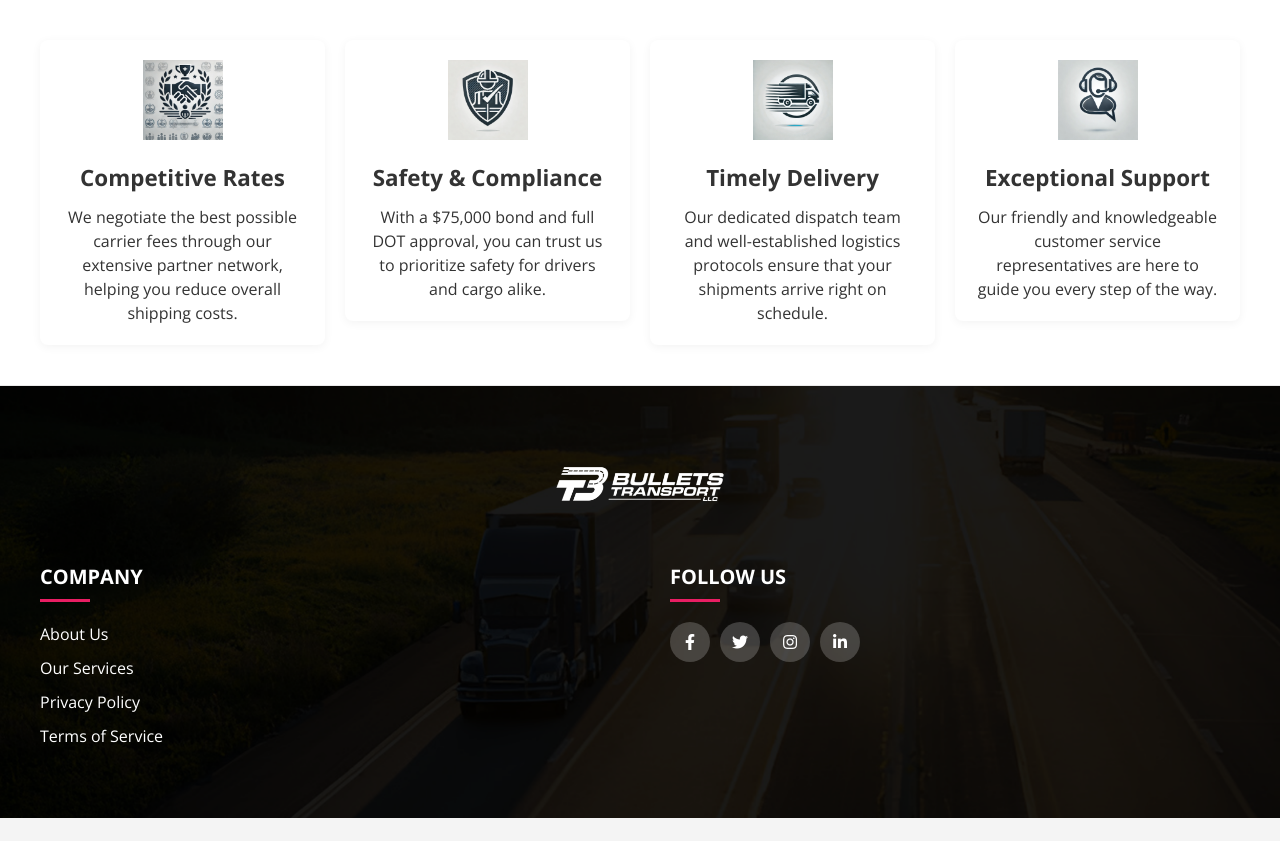
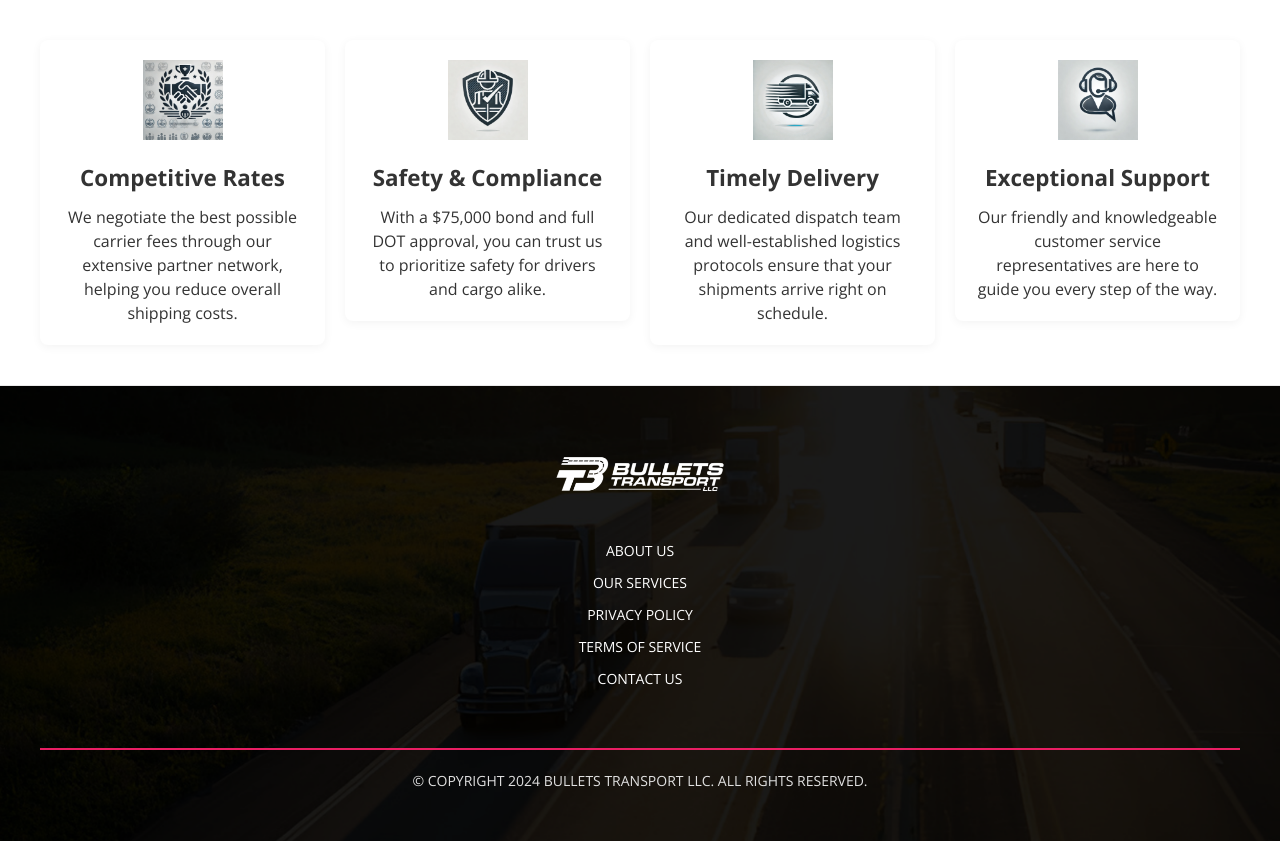
Before and after one commit to omoqbel1/bullet, a Django app: page /about/ in a window 1280 px wide. Shown: the part 1218-2059 px from the top of the page. Before the commit the page ends 2036 px from the top, so only its background shows below. Run offline with Django 4.2, Linux system fonts and the light colour scheme.

Commit message:
Update footer.html

```diff
--- a/crm1/accounts/templates/accounts/footer.html
+++ b/crm1/accounts/templates/accounts/footer.html
@@ -16,36 +16,23 @@
         .footer {
             background: url('/static/accounts/images/banner_07.png') no-repeat center center/cover;
             color: #fff;
-            padding: 60px 20px;
+            padding: 50px 20px;
             position: relative;
         }
 
-        /* Remove the dark overlay */
-        /* .footer::before {
-            content: "";
-            position: absolute;
-            inset: 0;
-            background: rgba(0,0,0,0.5);
-        } */
-
         .footer-content {
-            position: relative;
             max-width: 1200px;
             margin: 0 auto;
-            z-index: 1;
             display: flex;
             flex-direction: column;
             align-items: center;
-        }
-
-        .footer-logo {
-            margin-bottom: 40px;
+            text-align: center;
         }
 
         .footer-logo img {
             max-width: 200px;
             height: auto;
-            display: block;
+            margin-bottom: 20px;
         }
 
         .footer-columns {
@@ -54,29 +41,7 @@
             flex-wrap: wrap;
             justify-content: center;
             gap: 60px;
-        }
-
-        .footer-col {
-            flex: 1;
-            min-width: 220px;
-        }
-
-        .footer-col h4 {
-            font-size: 20px;
-            text-transform: uppercase;
             margin-bottom: 20px;
-            position: relative;
-            padding-bottom: 10px;
-        }
-
-        .footer-col h4::after {
-            content: '';
-            position: absolute;
-            left: 0;
-            bottom: 0;
-            width: 50px;
-            height: 3px;
-            background: #e91e63;
         }
 
         .footer-col ul {
@@ -86,13 +51,14 @@
         }
 
         .footer-col ul li {
-            margin-bottom: 10px;
+            margin-bottom: 8px;
         }
 
         .footer-col ul li a {
             color: #ffffff;
             text-decoration: none;
-            font-size: 16px;
+            font-size: 14px;
+            text-transform: uppercase;
             transition: color 0.3s ease;
         }
 
@@ -100,26 +66,16 @@
             color: #e91e63;
         }
 
-        .social-links {
-            display: flex;
-            gap: 10px;
+        .footer-divider {
+            width: 100%;
+            height: 2px;
+            background-color: #e91e63;
+            margin: 30px 0 20px;
         }
 
-        .social-links a {
-            display: flex;
-            align-items: center;
-            justify-content: center;
-            color: #ffffff;
-            background: rgba(255,255,255,0.2);
-            width: 40px;
-            height: 40px;
-            border-radius: 50%;
-            transition: background 0.3s ease, color 0.3s ease;
-        }
-
-        .social-links a:hover {
-            background: #ffffff;
-            color: #24262b;
+        .footer-copyright {
+            font-size: 14px;
+            color: #e0e0e0;
         }
 
         @media (max-width: 767px) {
@@ -139,23 +95,18 @@
             </div>
             <div class="footer-columns">
                 <div class="footer-col">
-                    <h4>company</h4>
                     <ul>
-                        <li><a href="/about/">About Us</a></li>
-                        <li><a href="/services/">Our Services</a></li>
-                        <li><a href="/privacy/">Privacy Policy</a></li>
-                        <li><a href="/tos/">Terms of Service</a></li>
+                        <li><a href="/about/">ABOUT US</a></li>
+                        <li><a href="/services/">OUR SERVICES</a></li>
+                        <li><a href="/privacy/">PRIVACY POLICY</a></li>
+                        <li><a href="/tos/">TERMS OF SERVICE</a></li>
+                        <li><a href="/contact/">CONTACT US</a></li>
                     </ul>
                 </div>
-                <div class="footer-col">
-                    <h4>follow us</h4>
-                    <div class="social-links">
-                        <a href="https://www.facebook.com/wiredtransport"><i class="fab fa-facebook-f"></i></a>
-                        <a href="#"><i class="fab fa-twitter"></i></a>
-                        <a href="https://www.instagram.com/wiredtransport/"><i class="fab fa-instagram"></i></a>
-                        <a href="https://www.linkedin.com/company/wiredtransport"><i class="fab fa-linkedin-in"></i></a>
-                    </div>
-                </div>
+            </div>
+            <div class="footer-divider"></div>
+            <div class="footer-copyright">
+                &copy; COPYRIGHT 2024 BULLETS TRANSPORT LLC. ALL RIGHTS RESERVED.
             </div>
         </div>
     </footer>
```
